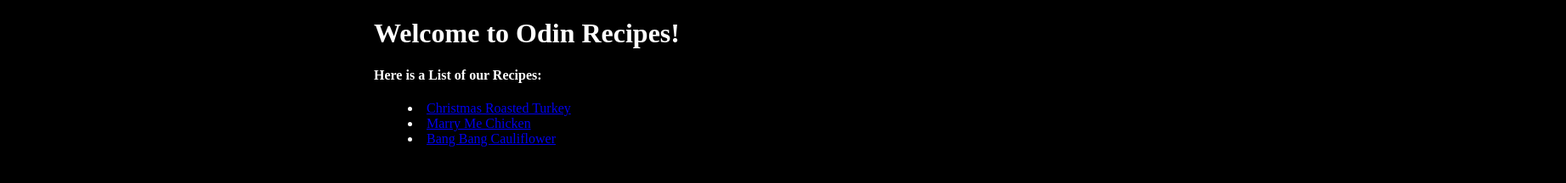
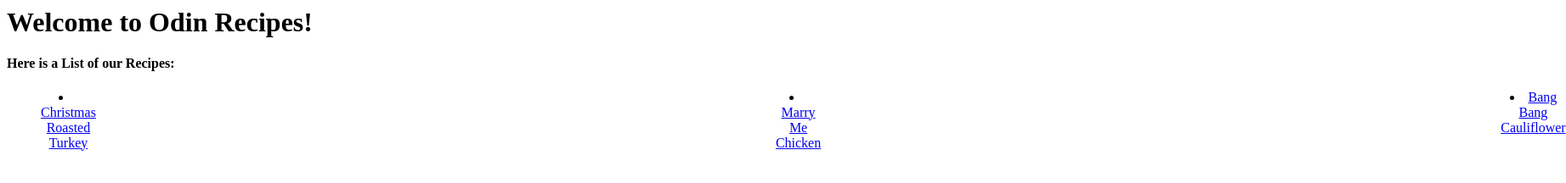
Before and after one commit to JiroDavid/odin-recipes, a plain HTML site: page index.html in a window 1280 px wide. Shown: the whole page at 85% size, 1843 px wide, since content can reach past the window. Drawn offline with Linux system fonts and the light colour scheme.

Commit message:
Experiment with margin and padding with index.html

```diff
--- a/styles.css
+++ b/styles.css
@@ -1,20 +1,29 @@
 * {
    box-sizing: border-box;
-   /* outline: 2px solid red; */
-   background-color: black;
 }
 
 div {
-    margin: 0 auto;
+
+
     width: 400px;
-    color: white;
+    color: black;
 
 }
 
 ul {
     list-style-position: inside;
+    display: flex;
+    text-align: center;
+}
+
+li {
+    margin: 0 auto;
+    margin-right: 800px;
 }
 
 .title {
-    color: white;
+
+    margin: 0 auto;
+    color: black;
+    border: 20px;
 }
```
